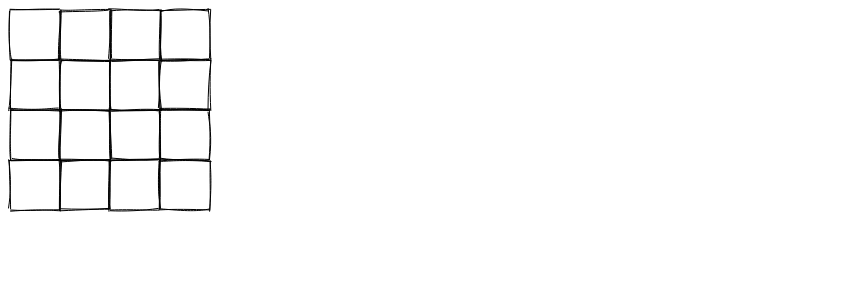
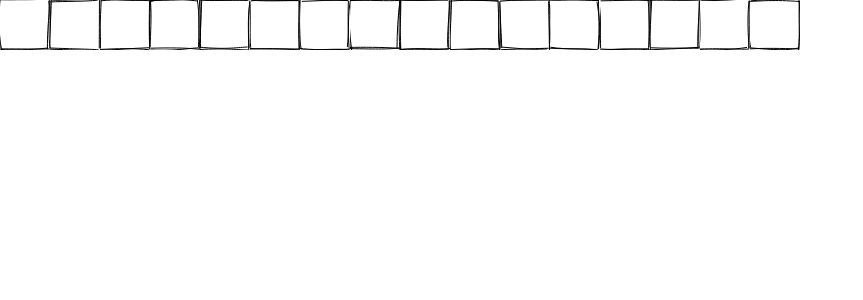
Before and after one commit to Jentuuh/AlgoSandbox, a React (Create React App) app: page / in a window 1280 px wide. Shown: the top 300 px of the page, without its empty margins (0-863 px from the left). Built offline with nearby package versions, Linux system fonts and the light colour scheme.

Commit message:
Made a sandbox component, split up the sandbox component into individual cell components that draw themselves.

```diff
--- a/src/App.js
+++ b/src/App.js
@@ -1,81 +1,15 @@
 import React, { useLayoutEffect, useState } from 'react';
-import logo from './logo.svg';
 import './App.css';
-import rough from 'roughjs/bundled/rough.esm'
+import Sandbox from './Components/Sandbox';
 
 /* @author: jentevandersanden
 * This is the main functional component in this application.
 *
 */
 
-const generator = rough.generator();
+const App = () => {
 
-
-/* Draws a grid of cells
-* @params => x: left coordinate of grid, y: top coordinate of grid
-*            n: amount of rows, m: amount of columns
-*/
-function drawCells(x, y, n, m, canvas){
-
-  // Initialize 2D-array
-  const roughCells = new Array(n);
-
-  for(let i = 0; i < n; i++){
-    roughCells[i] = new Array(m);
-  }
-
-  let x_offset = 0;
-  let y_offset = 0;
-
-  for(let i = 0; i < n; i++){
-    for(let j = 0; j < m; j++){
-      // Save and draw cells
-      roughCells[i][j] = generator.rectangle(x+x_offset, y+y_offset, 50,50);
-      canvas.draw(roughCells[i][j]);
-      // Next cell in the row
-      x_offset += 50;
-    }
-    // Start a new row
-    x_offset = 0;
-    y_offset+= 50;
-  }
-  // Return the grid's data
-  return roughCells;
-}
-
-const App = () => {
-  const [cells, setCells] = useState([]);
-  const [usingTool, setUsingTool] = useState(null);
-
-
-  // DOM needs to be ready before this is called
-  useLayoutEffect(() => {
-    var canvas = document.getElementById("canvas");
-    var ctx = canvas.getContext("2d");
-
-    // Clear the rectangle every time we re-render it
-    ctx.clearRect(0,0, canvas.width, canvas.height);
-
-    const rough_canvas = rough.canvas(canvas);
-
-    // Drawing code
-    const cellsobject = drawCells(10,10,4,4, rough_canvas);
-
-  });
-
-
-  const handleMouseDown = (event) =>{
-    // If we're currently using a tool, use that tool on the cell we're currently pointing at
-    // if(!usingTool)
-    //   return;
-  }
-
-
-  return (<canvas id="canvas"
-                  width={window.innerWidth}
-                  height={window.innerHeight}
-                  onMouseDown={handleMouseDown}
-                  ></canvas>);
+  return (<Sandbox></Sandbox>);
 
 };
 
--- a/src/Components/Cell.jsx
+++ b/src/Components/Cell.jsx
@@ -0,0 +1,43 @@
+import React from 'react';
+import { useState } from 'react';
+import { useEffect } from 'react';
+import rough from 'roughjs/bundled/rough.esm';
+
+
+
+const Cell = ({index, cell}) => {
+
+    const generator = rough.generator();
+
+    /* Draws a cell
+    * @params => x: left coordinate of grid, y: top coordinate of grid
+    */
+    function drawCell (x,y,canvas){
+
+        canvas.draw(generator.rectangle(x,y,cell.width - 1,cell.height - 1));
+
+    }
+
+    // Only call this on first render (We draw the cell on first render)
+    useEffect(()=>{
+        var canvas = document.getElementById(index);
+        var ctx = canvas.getContext("2d");
+
+        // Clear the rectangle every time we re-render it
+        ctx.clearRect(0,0, canvas.width, canvas.height);
+
+        const rough_canvas = rough.canvas(canvas);
+
+        // Drawing code
+        drawCell(0,0, rough_canvas);
+    },[])
+
+
+    return (
+        <canvas id={index}
+            width={cell.width}
+            height={cell.height}>
+        </canvas>);
+}
+
+export default Cell;
--- /dev/null
+++ b/src/Components/Sandbox.jsx
@@ -0,0 +1,60 @@
+import React from 'react';
+import { useState } from 'react';
+import { useEffect } from 'react';
+import rough from 'roughjs/bundled/rough.esm';
+import Cell from './Cell'
+
+const Sandbox = () => {
+    // Content within the sandbox
+    const [content, setContent] = useState();
+
+
+    // Only call this on first render (We initialize the cells on first render)
+    useEffect(()=>{
+        initializeCells(4,4);
+    },[])
+
+    const generator = rough.generator();
+
+    /* Draws a grid of cells
+    * @params => x: left coordinate of grid, y: top coordinate of grid
+    *            n: amount of rows, m: amount of columns
+    */
+    const initializeCells = (n, m) => {
+
+        // Initialize array (note that we save the cells in
+        // a 1-dimensional array, although we keep the index
+        // saved in the cell object so we can figure out in
+        // which exact row and column the cell belongs later.)
+        let cellsArray = new Array(n * m);
+
+
+        for(let i = 0; i < n * m; i++){
+            // Save cells
+            cellsArray[i]  = {  width: 50,
+                                height: 50,
+                                index: i
+                             } ;
+        }
+        // Return the grid's data
+        console.log(cellsArray);
+        setContent(cellsArray);
+
+    }
+
+
+    return ( <div className="sandbox">
+                {content ? (
+                    <div>
+                    {content.map((cell, index) =>(
+                        <Cell
+                            key={index}
+                            index={index}
+                            cell={cell}/>
+                    ))}
+                    </div>
+                ) : "No content available."}
+            </div>);
+}
+
+export default Sandbox;
```
